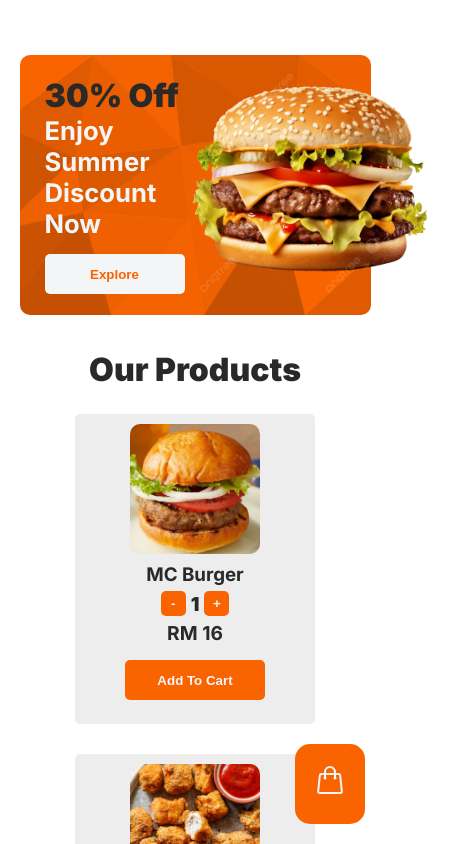
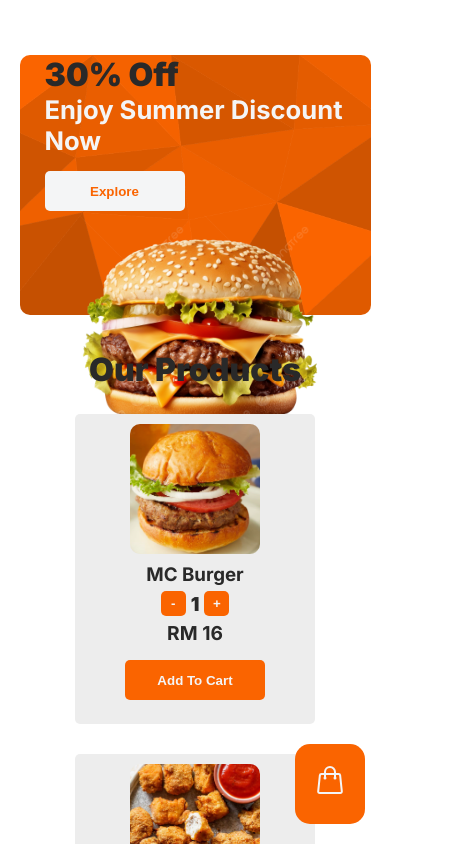
Before and after one commit to yxiang921/Simple-Food-Ordering-System, a Next.js app: page / in a window 390 px wide. Shown: the top 844 px of the page, 450 px wide, since content can reach past the window. Built offline with nearby package versions, Linux system fonts and the light colour scheme.

Commit message:
Update globals.css

```diff
--- a/app/globals.css
+++ b/app/globals.css
@@ -316,6 +316,20 @@ html{
 
 
 @media screen and (max-width: 800px) {
+  .banner-container{
+  width: 90%;
+  height: 260px;
+  background: url('../public/assets/banner-bg.png') no-repeat;
+  background-position: center;
+  background-size: cover;
+  border-radius: 10px;
+  padding-left: 25px;
+  margin-top: 55px;
+  display: flex;
+  flex-direction: column;
+  justify-content: space-around;
+  align-items: center;
+  }
   .cart-container {
     width: 100%;
   }
```
